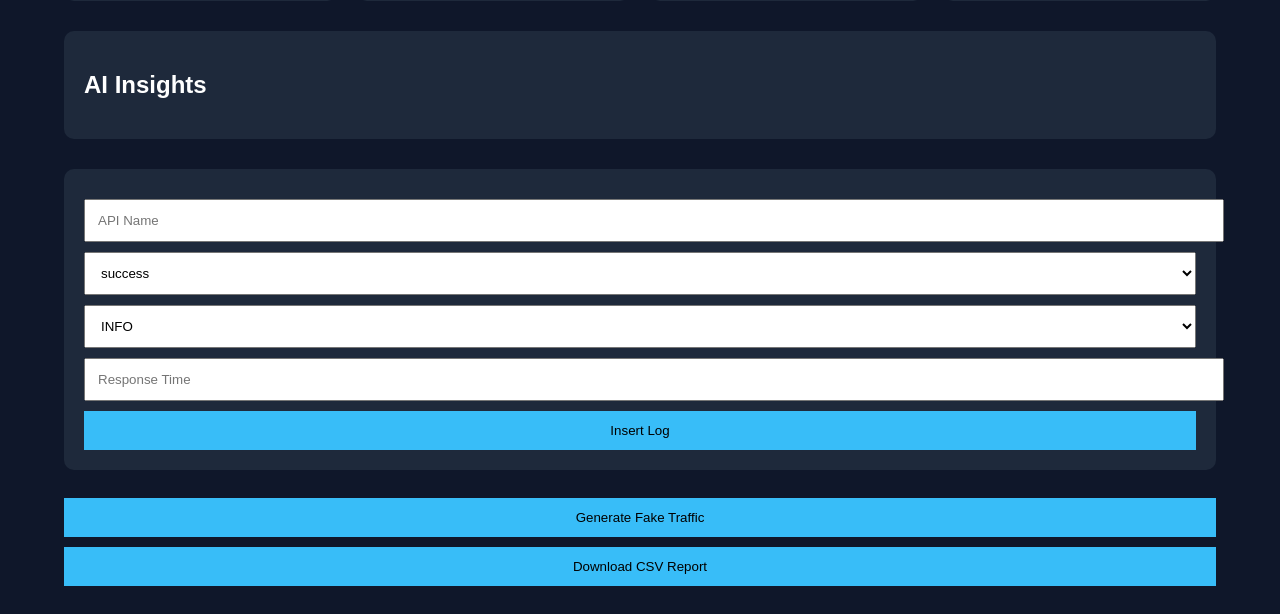
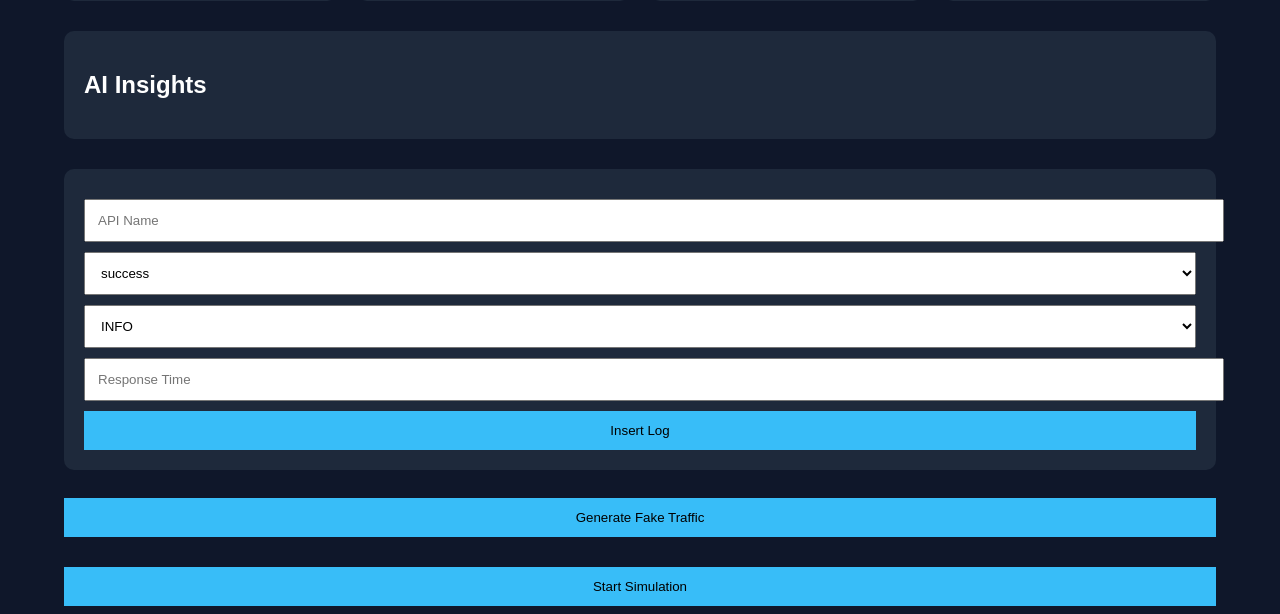
Before and after one commit to deepa-m-dev/smart-observability-platform, a Flask app: page / in a window 1280 px wide. Shown: the part 261-875 px from the top of the page. Run offline with Flask 3, Linux system fonts and the light colour scheme; data that the repository does not hold is empty; parts of the project's set-up code (start-up, migrations or seed data) failed here and were passed over.

Commit message:
Update dashboard.html

```diff
--- a/templates/dashboard.html
+++ b/templates/dashboard.html
@@ -212,6 +212,15 @@ Insert Log
 <button onclick="simulateTraffic()">
 Generate Fake Traffic
 </button>
+
+<div style="margin-top:20px;">
+
+<button onclick="startSim()">Start Simulation</button>
+
+<button onclick="stopSim()">Stop Simulation</button>
+
+</div>
+
 
 <a href="/export/csv">
 <button>
```
